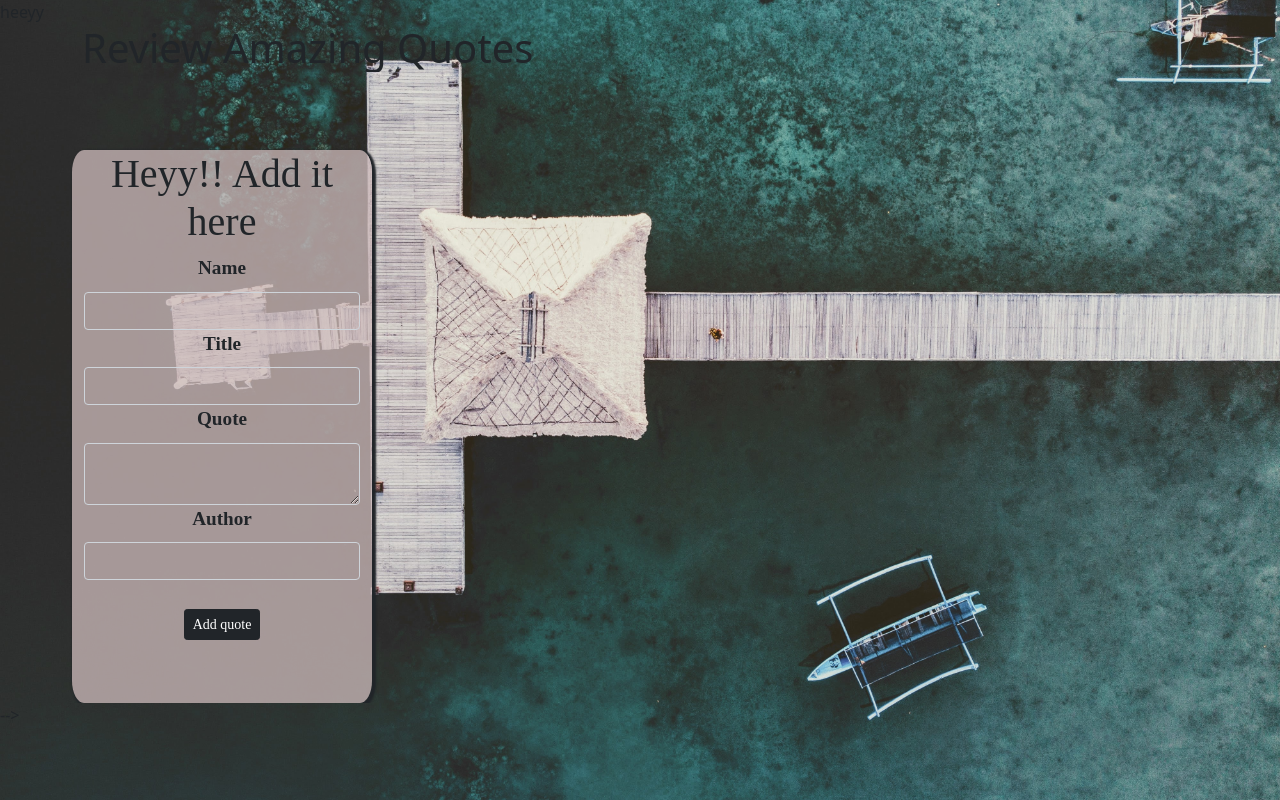
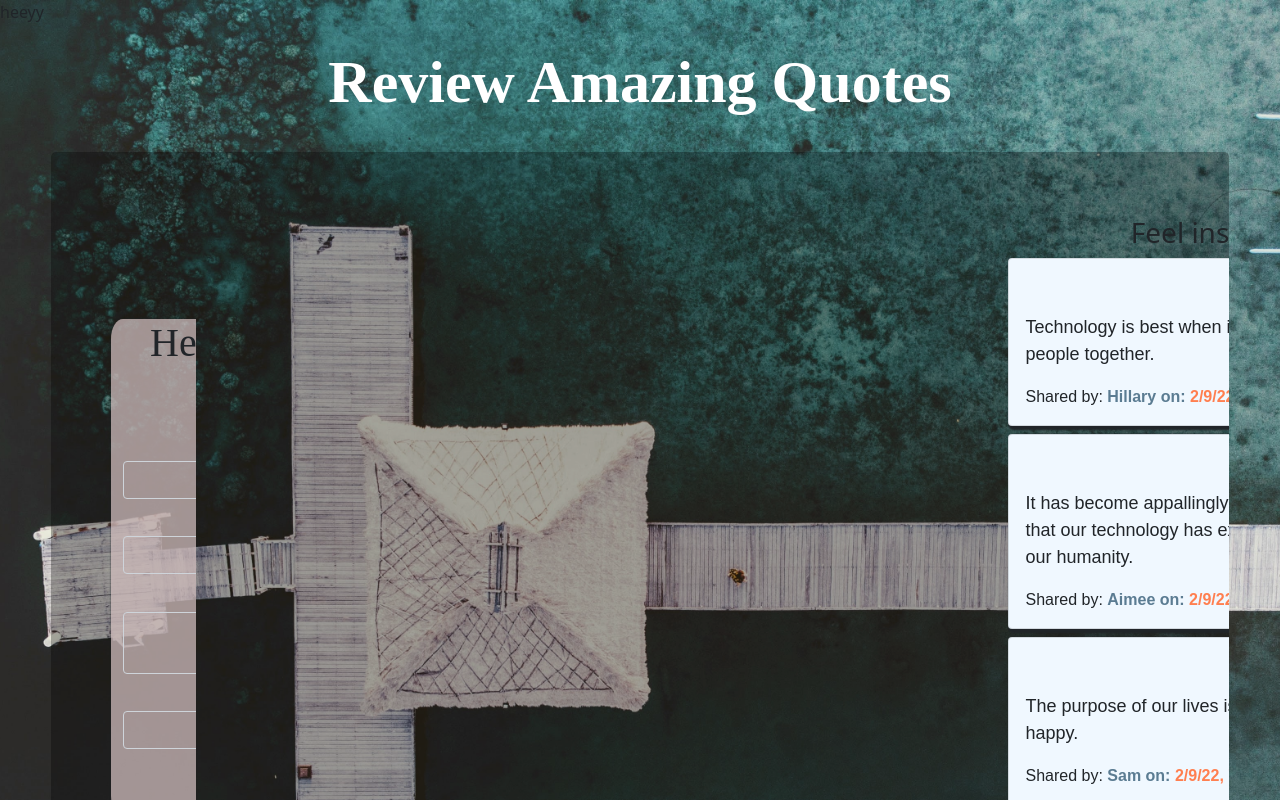
Before and after one commit to silvianjoki/Quotes-app, an Angular app: page / in a window 1280 px wide. Shown: the top 800 px of the page. Built offline with nearby package versions, Linux system fonts and the light colour scheme; a web font is replaced by a local one.

Commit message:
style change

```diff
--- a/src/app/details/details.component.html
+++ b/src/app/details/details.component.html
@@ -1,4 +1,4 @@
-<div class="container">
+<!-- <div class="container">
     <h1>
         {{title | titlecase}}
     </h1>
@@ -6,10 +6,10 @@
 
 <div class="container-fluid">
     <app-form (addQuote) = "addedQuote($event)"></app-form>
-</div>
+</div> -->
 
 
-<!-- <div class="container">
+<div class="container">
     <h1>
         {{title | titlecase}}
     </h1>
@@ -22,8 +22,8 @@
     <div class="container-fluid">
         <div class="row">
             <div class="col-sm-9">
-                <!<h3 class="text-center">Feel inspired</h3> -->
-                <!-- <div class="cards">
+                <h3 class="text-center">Feel inspired</h3>
+                <div class="cards">
                     <div *ngFor="let quote  of sortQuotes; let i= index" class="card" style="width: 20rem;">
                     <div class="card-body" appHighlightQuote >
                         <h4 class="card-title" >
@@ -41,4 +41,4 @@
             </div>
         </div>
     </div>
-</div> --> -->
+</div>
```
Also changed, not shown: src/app/details/details.component.css (+2 -5 lines).
